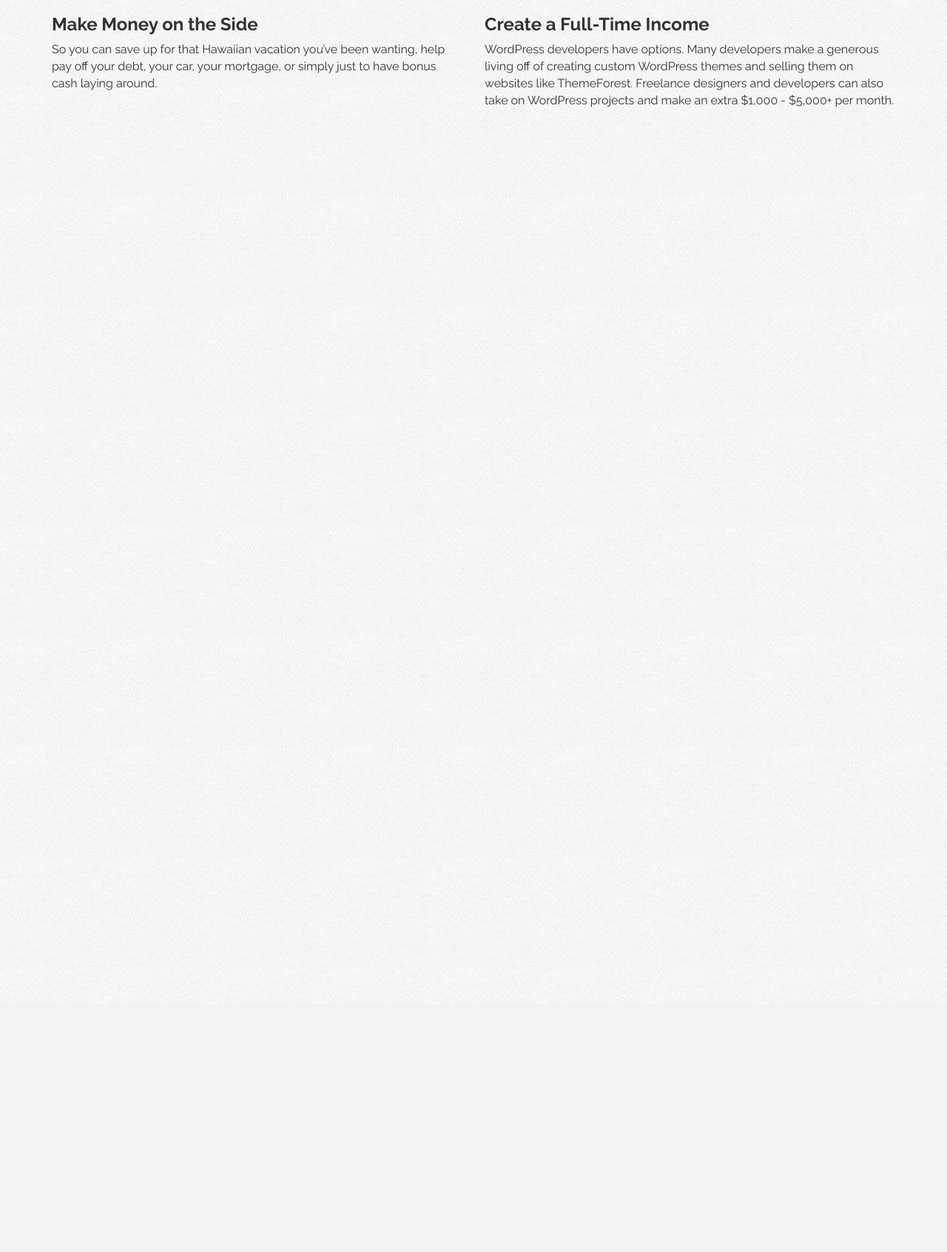
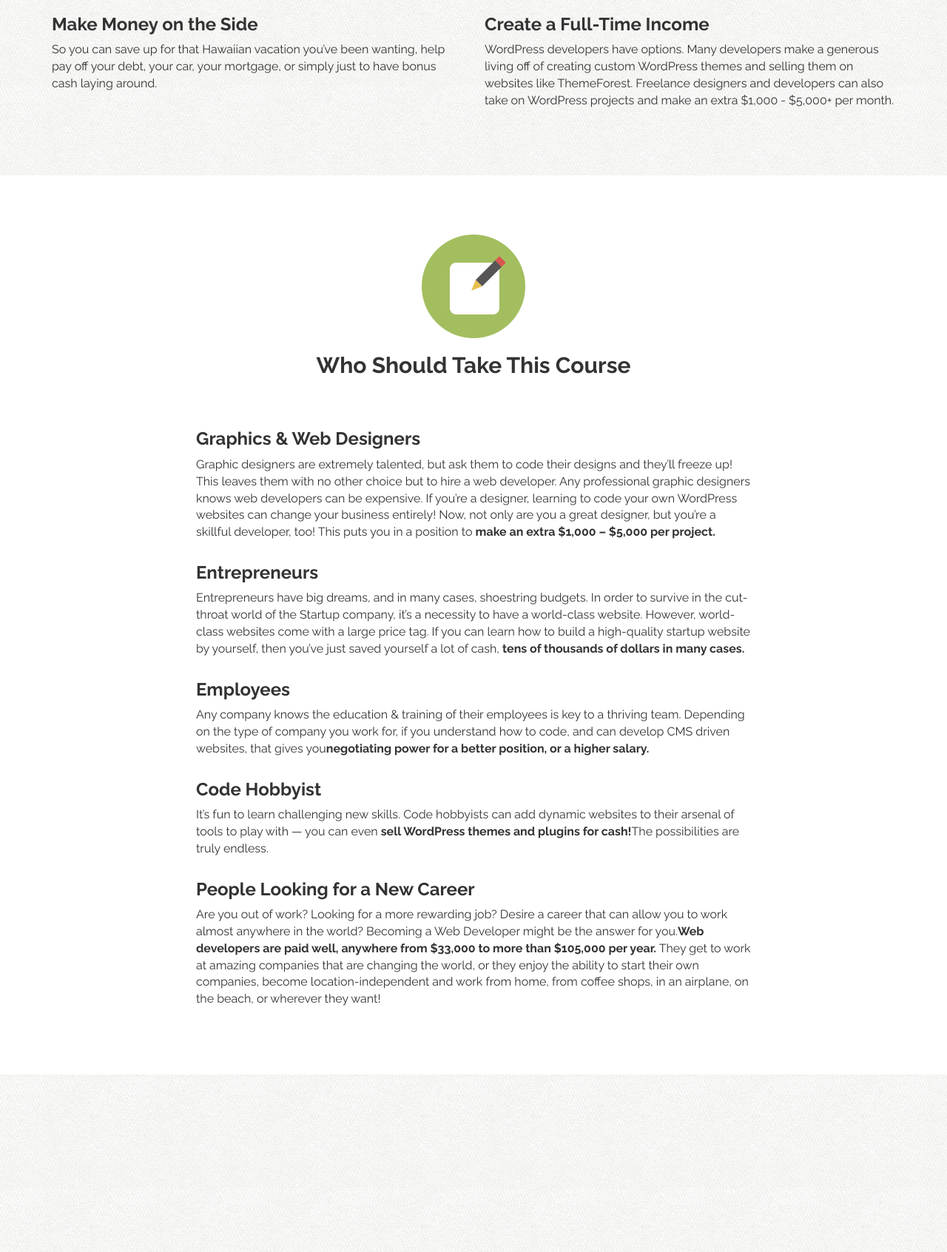
Before and after one commit to mpjr1/Boostrap-to-Wordpress, a PHP site: page / in a window 1280 px wide. Shown: the part 1054-2746 px from the top of the page at 74% size. Before the commit the page ends 2411 px from the top, so only its background shows below. Run offline with PHP 8.4, Linux system fonts and the light colour scheme.

Commit message:
Who Benefits Section completed

```diff
--- a/B2W/assets/css/custom.css
+++ b/B2W/assets/css/custom.css
@@ -155,3 +155,8 @@ section h3 {
 #optin p {
     margin: 7px 0 0 0;
 }
+
+
+#who-benefits {
+    background: white;
+}
--- a/B2W/index.html
+++ b/B2W/index.html
@@ -137,11 +137,37 @@
         </section>
 
         <!--Who Benefits Section-->
-        <section>
+        <section id="who-benefits">
+            <div class="container">
+                <div class="section-header">
+                    <img src="assets/img/icon-pad.png" alt="Pad and Pencil">
+                    <h2>Who Should Take This Course</h2>
+                </div> <!--Section Header-->
 
+                <div class="row">
+                    <div class="col-sm-8 col-sm-offset-2">
+                        <h3>Graphics &amp; Web Designers</h3>
+                        <p>Graphic designers are extremely talented, but ask them to code their designs and they’ll freeze up! This leaves them with no other choice but to hire a web developer. Any professional graphic designers knows web developers can be expensive.
+                            If you’re a designer, learning to code your own WordPress websites can change your business entirely! Now, not only are you a great designer, but you’re a skillful developer, too! This puts you in a position to <strong>make an extra $1,000 – $5,000 per project.</strong></p>
 
+                            <h3>Entrepreneurs</h3>
+                            <p>Entrepreneurs have big dreams, and in many cases, shoestring budgets. In order to survive in the cut-throat world of the Startup company, it’s a necessity to have a world-class website. However, world-class websites come with a large price tag.
+                                If you can learn how to build a high-quality startup website by yourself, then you’ve just saved yourself a lot of cash, <strong>tens of thousands of dollars in many cases.</strong></p>
 
-        </section>
+                                <h3>Employees</h3>
+                                 <p>Any company knows the education & training of their employees is key to a thriving team.
+                                    Depending on the type of company you work for, if you understand how to code, and can develop CMS driven websites, that gives you<strong>negotiating power for a better position, or a higher salary.</strong></p>
+
+                                <h3>Code Hobbyist</h3>
+                                <p>It’s fun to learn challenging new skills. Code hobbyists can add dynamic websites to their arsenal of tools to play with — you can even <strong>sell WordPress themes and plugins for cash!</strong>The possibilities are truly endless.</p>
+
+                                <h3>People Looking for a New Career</h3>
+                                <p>Are you out of work? Looking for a more rewarding job? Desire a career that can allow you to work almost anywhere in the world? Becoming a Web Developer might be the answer for you.<strong>Web developers are paid well, anywhere from $33,000 to more than $105,000 per year. </strong>They get to work at amazing companies that are changing the world, or they enjoy the ability to start their own companies, become location-independent and work from home, from coffee shops, in an airplane, on the beach, or wherever they want!</p>
+
+                    </div><!--Column-->
+                </div><!--Row-->
+            </div><!--Container-->
+        </section> <!--Who Benefits-->
 
 
         <!--Course Features Section-->
```
